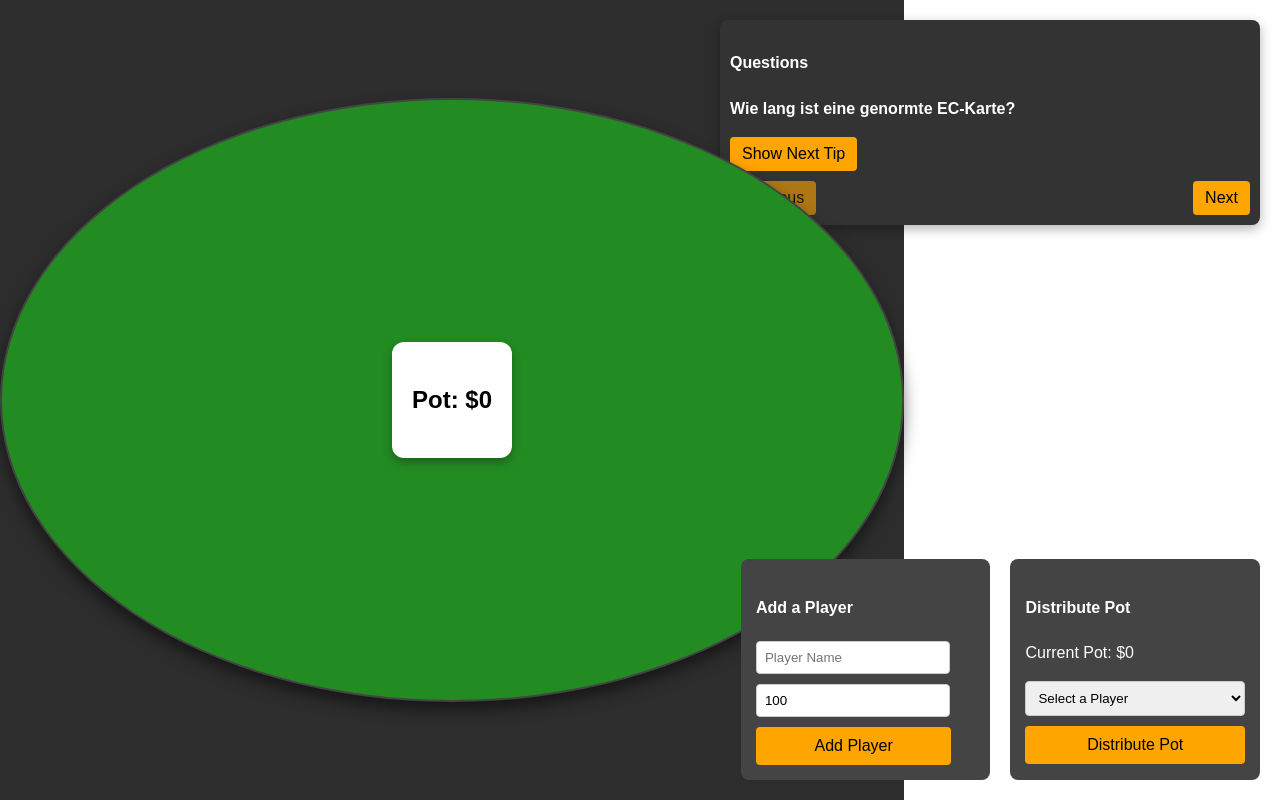
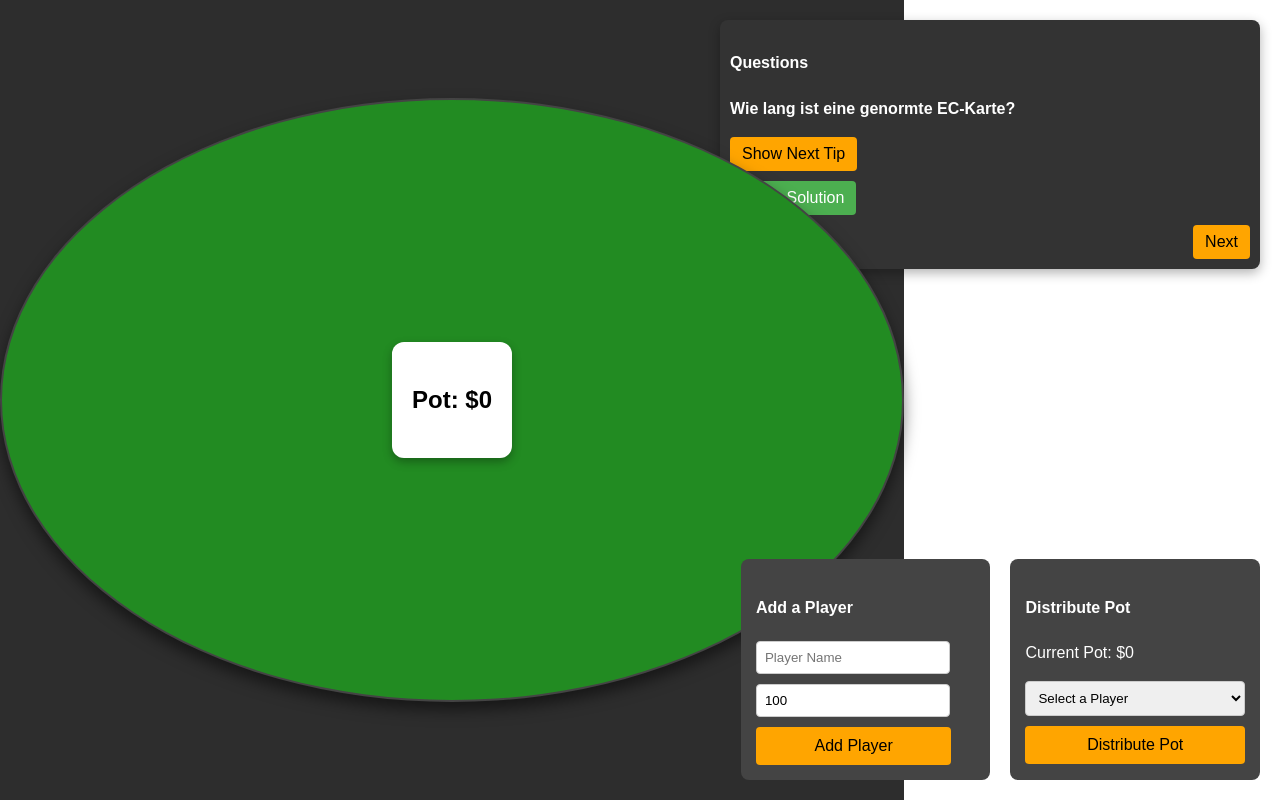
Before and after one commit to simonbiwer/poker-table, a React (Vite) app: page / in a window 1280 px wide. Built offline with nearby package versions, Linux system fonts and the light colour scheme.

Commit message:
add solutions

```diff
--- a/src/QuestionsNavigator.tsx
+++ b/src/QuestionsNavigator.tsx
@@ -5,37 +5,45 @@ const questions = [
         question: "Wie lang ist eine genormte EC-Karte?",
         tips: ["Eine EC-Karte ist 5,4 cm hoch.",
             "Die längste Praline der Welt ist mit 11,3 cm länger."],
+        solution: "8,6 cm"
     },
     {
         question: "Wie viele Seiten hat die gebundene StPO Kommentierung (62. Auflage 2019, Meyer Goßner/Schmitt)?",
         tips: ["Mit Einband ist die Kommentierung 6,0 cm dick.",
             "Wenn man ab heute jeden Tag 32 Seiten lesen würde, wäre man noch vor Ostern fertig."],
+        solution: "2603 Seiten"
     },
     {
         question: "Wie lange ist der Skywalk (Homo)?",
         tips: ["Philipp Lahm würde die Strecke in unter 16 Sekunden laufen.",
             "Die Ortschaft 'Kommen' hat mit 282 Einwohnern (12/24) nicht einmal doppel so viele Einwohner wie der Skywalk Meter."],
+        solution: "150m"
     },
     {
         question: "Wie lange dauert laut Statista das Liebesspiel der Deutschen im Durchschnitt?",
         tips: ["Unser Sex-Nachbar Frankreich vergnügt sich im Durchschnitt 3 Minuten kürzer.",
             "Startet das Liebesspiel pünktlich zur Halbzeit eines Fußballspiels, verpasst man knapp den Anstoß zur 2. Hälfte."],
+        solution: "17,36 min"
     },
     {
         question: "Wie viele TÜV-Verstöße hat Jessica im Jahr 2025 bearbeitet?",
-        tips: ["Die Differenz zwischen der Lösung und dem Durchschnittsalter des aktuellen Schichtdienst beträgt 4,7.",
-            "Natalie Meister steht alphabetisch an eben dieser Stelle in der Alarmierungsliste der PI BKS."],
+        tips: ["Die Differenz zwischen der Lösung und dem Durchschnittsalter des aktuellen Schichtdienstes beträgt 4,7.",
+            "Ralf Orth steht alphabetisch an eben dieser Stelle in der Alarmierungsliste der PI BKS."],
+        solution: "28"
     },
 ];
 
 export default function QuestionsNavigator() {
     const [currentIndex, setCurrentIndex] = useState(0);
     const [currentTipIndex, setCurrentTipIndex] = useState(-1); // State for showing tips incrementally
+    const [solutionRevealed, setSolutionRevealed] = useState(false); // Track whether the solution is revealed
+
 
     const goToNextQuestion = () => {
         if (currentIndex < questions.length - 1) {
             setCurrentIndex(currentIndex + 1);
             setCurrentTipIndex(-1); // Reset tips visibility for the next question
+            setSolutionRevealed(false)
         }
     };
 
@@ -43,6 +51,7 @@ export default function QuestionsNavigator() {
         if (currentIndex > 0) {
             setCurrentIndex(currentIndex - 1);
             setCurrentTipIndex(-1); // Reset tips visibility for the previous question
+            setSolutionRevealed(false)
         }
     };
 
@@ -50,6 +59,11 @@ export default function QuestionsNavigator() {
         if (currentTipIndex < (questions[currentIndex].tips?.length || 0) - 1) {
             setCurrentTipIndex(currentTipIndex + 1);
         }
+    };
+
+    const revealSolution = () => {
+        setSolutionRevealed(true); // Reveal the solution
+        setCurrentTipIndex(-1)
     };
 
     const currentQuestion = questions[currentIndex];
@@ -114,6 +128,51 @@ export default function QuestionsNavigator() {
                 </p>
             )}
 
+            {/* Show Solution */}
+            {!solutionRevealed && (
+                <button
+                    onClick={revealSolution}
+                    style={{
+                        backgroundColor: "#4CAF50", // Green color for the solution button
+                        color: "white",
+                        border: "none",
+                        padding: "8px 12px",
+                        borderRadius: "4px",
+                        marginTop: "10px",
+                        cursor: "pointer",
+                    }}
+                >
+                    Show Solution
+                </button>
+            )}
+
+            {/* Revealed Solution */}
+            {solutionRevealed && (
+                <div
+                    style={{
+                        marginTop: "10px",
+                        border: "1px solid #4CAF50",
+                        padding: "5px",
+                        borderRadius: "6px",
+                        backgroundColor: "#222",
+                        maxWidth: "300px",
+                        fontSize: "14px",
+                        lineHeight: "1.4",
+                        textAlign: "left"
+                    }}
+                >
+                    <h5
+                        style={{
+                            fontSize: "16px",
+                            margin: "0 0 8px",
+                        }}
+                    >
+                        Solution:
+                    </h5>
+                    <p>{currentQuestion.solution}</p>
+                </div>
+            )}
+
             {/* Navigation Buttons */}
             <div
                 style={{
```
